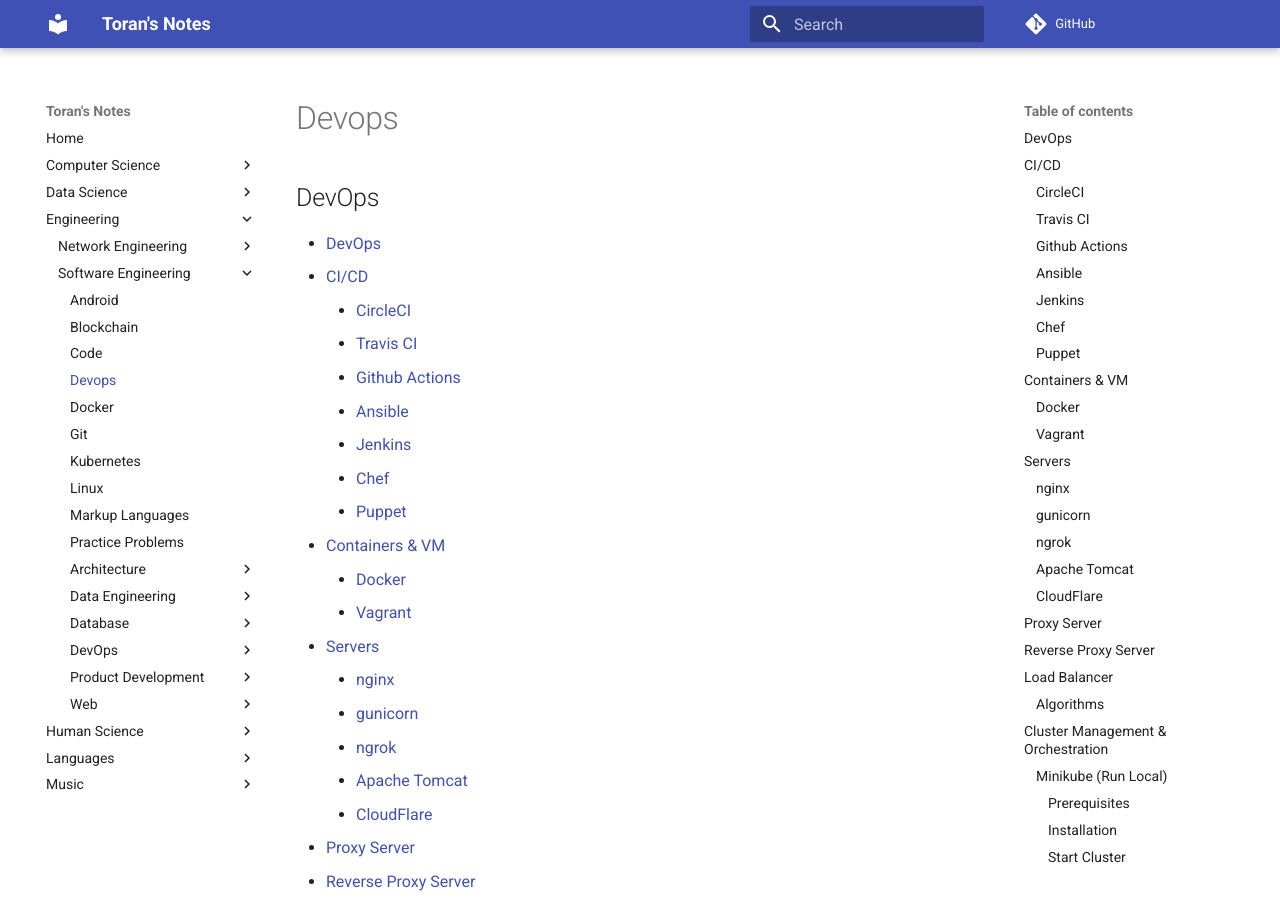
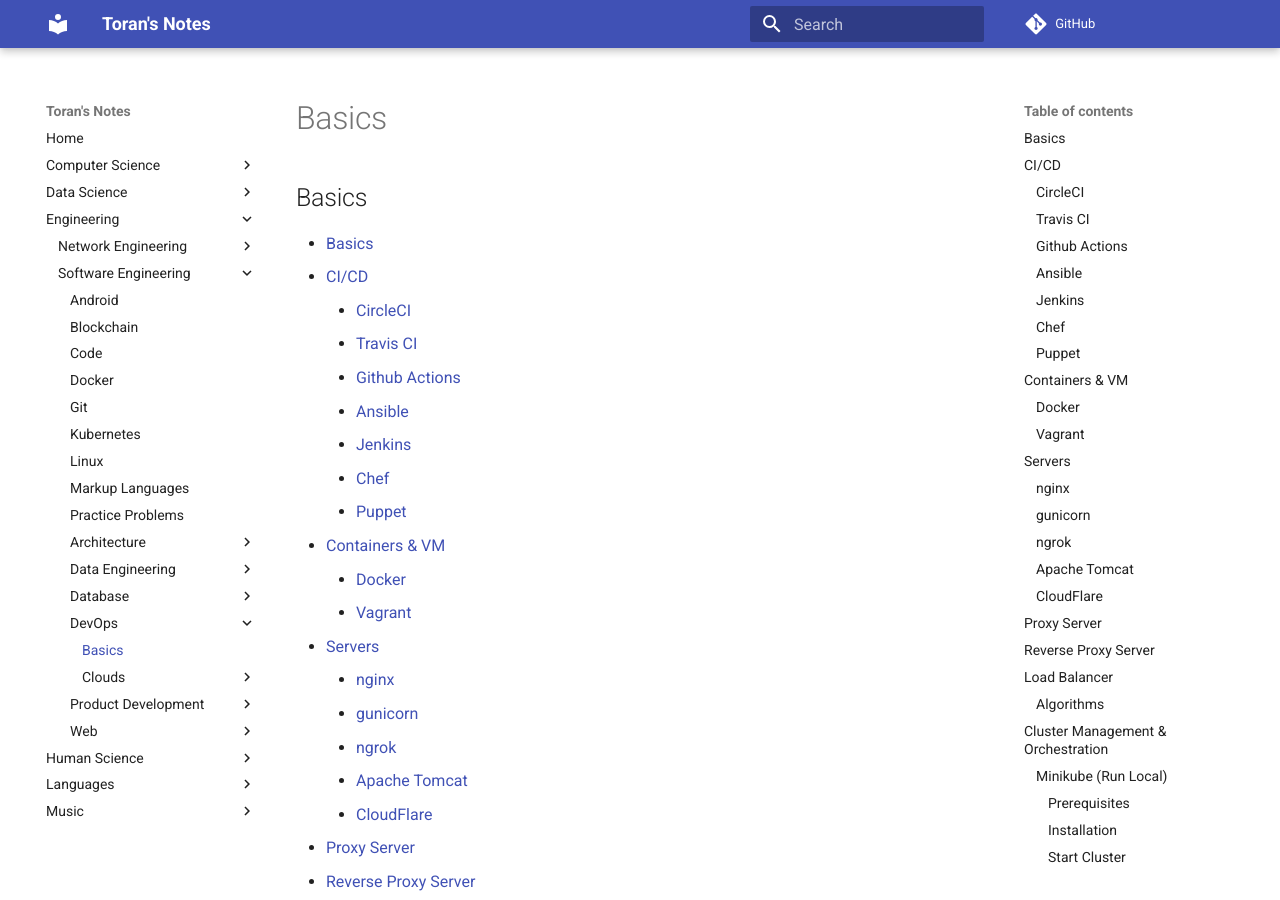
Before and after one commit to toransahu/notes, an MkDocs documentation site: the page built from docs/Engineering/Software-Engineering/DevOps/basics.md, in a window 1280 px wide and 900 px high. Built offline with MkDocs 1.6.1 and Material for MkDocs 9.7.7, drawn with Linux system fonts in a browser that asks for light colours; comment, search, counter and statistics services are not loaded.

Commit message:
restruct

```diff
--- a/docs/Engineering/Software-Engineering/devops.md
+++ b/docs/Engineering/Software-Engineering/DevOps/basics.md
@@ -1,4 +1,4 @@
-# DevOps
+# Basics
 
 [TOC]
 
```
